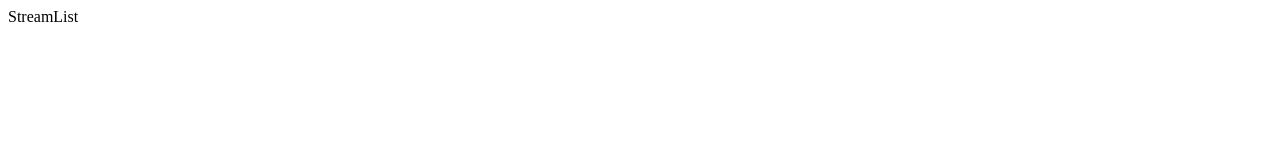
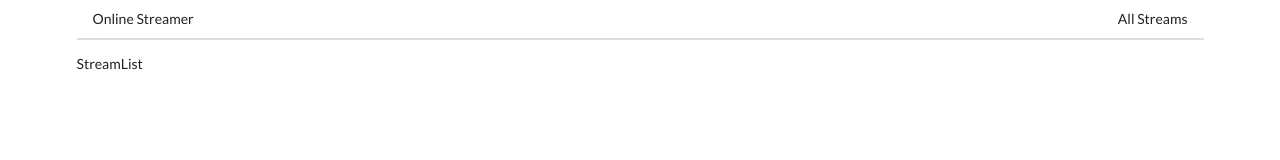
Before and after one commit to winstoncwang/Streams, a React app in the folder client/: page / in a window 1280 px wide. Built offline with nearby package versions, Linux system fonts and the light colour scheme.

Commit message:
V1.4
add header and fix link outisde browserrouter error

```diff
--- a/client/public/index.html
+++ b/client/public/index.html
@@ -9,6 +9,7 @@
       name="description"
       content="Web site created using create-react-app"
     />
+    <link rel="stylesheet" href="https://cdnjs.cloudflare.com/ajax/libs/semantic-ui/2.4.1/semantic.min.css"/>
     <link rel="apple-touch-icon" href="%PUBLIC_URL%/logo192.png" />
     <!--
       manifest.json provides metadata used when your web app is installed on a
--- a/client/src/components/App.js
+++ b/client/src/components/App.js
@@ -6,12 +6,14 @@ import StreamCreate from './streams/StreamCreate';
 import StreamEdit from './streams/StreamEdit';
 import StreamDelete from './streams/StreamDelete';
 import StreamList from './streams/StreamList';
+import Header from './Header';
 
 const App = () => {
 	return (
-		<div>
+		<div className="ui container">
 			<BrowserRouter>
 				<div>
+					<Header />
 					<Route path="/" exact component={StreamList} />
 					<Route
 						path="/streams/create"
--- /dev/null
+++ b/client/src/components/Header.js
@@ -0,0 +1,18 @@
+import React from 'react';
+import { Link } from 'react-router-dom';
+
+const Header = () => {
+	return (
+		<div className="ui secondary pointing menu">
+			<Link to="/" className="item">
+				Online Streamer
+			</Link>
+			<div className="right menu" />
+			<Link to="/" className="item">
+				All Streams
+			</Link>
+		</div>
+	);
+};
+
+export default Header;
```
